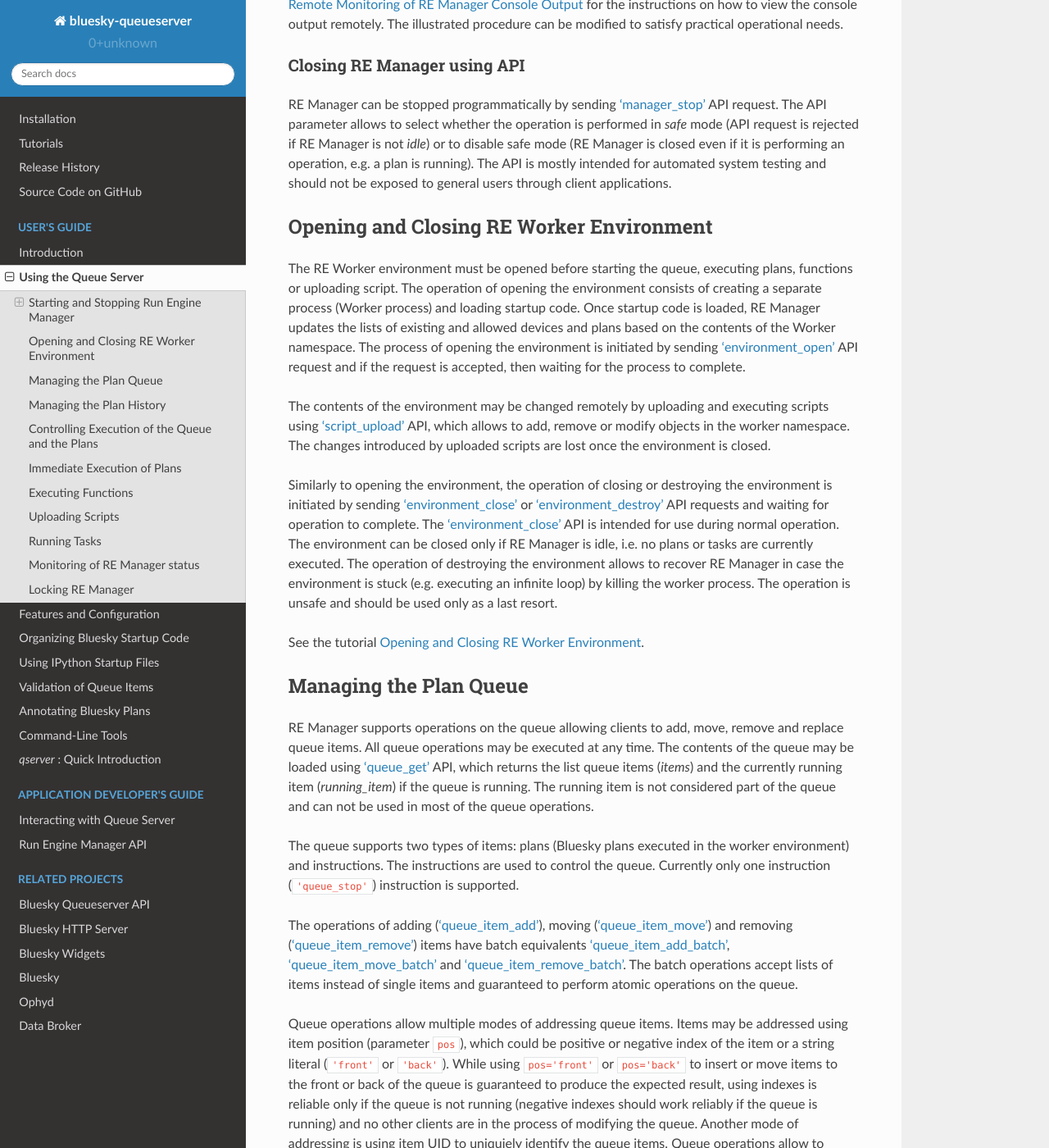
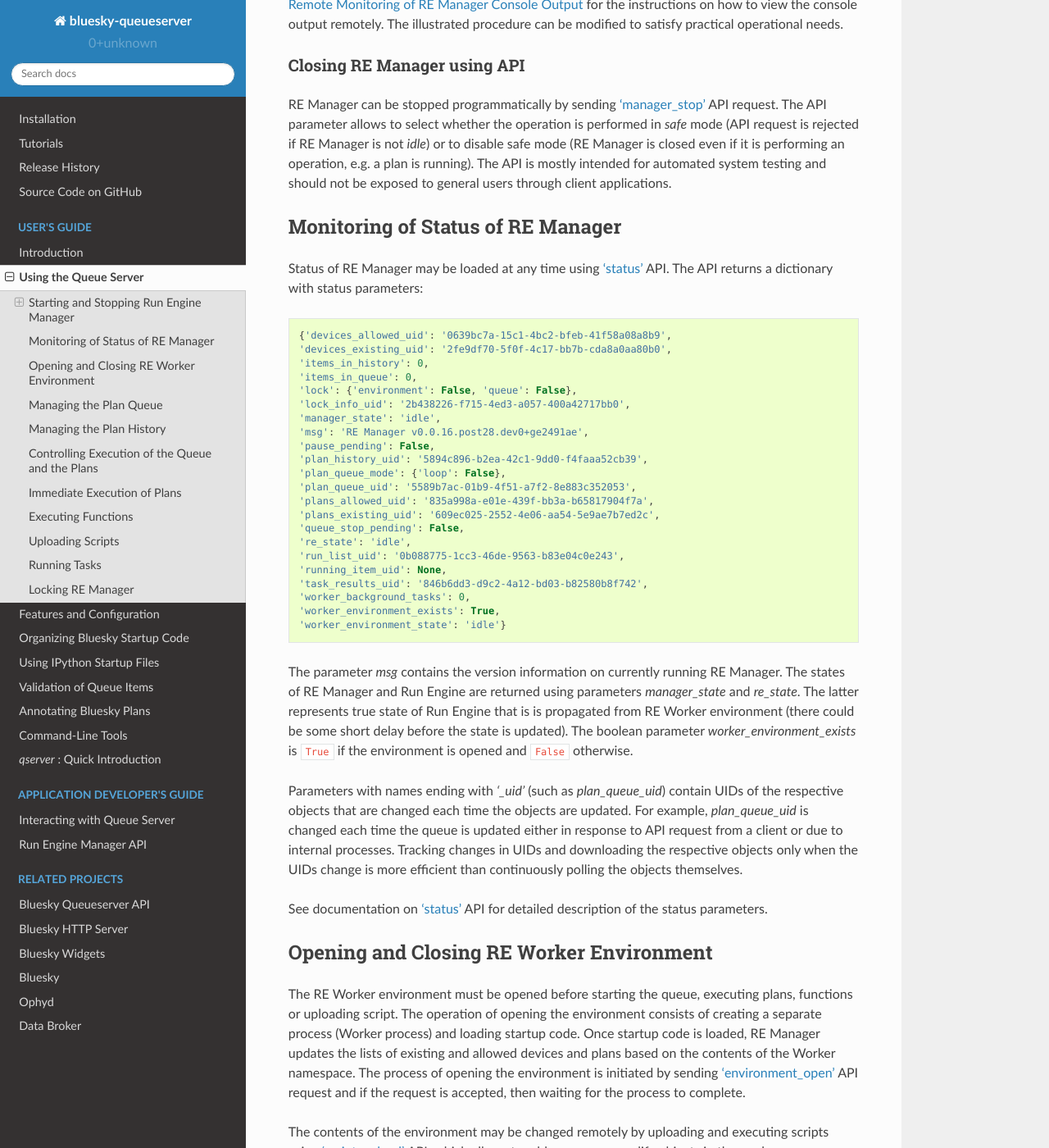
Before and after one commit to bluesky/bluesky-queueserver, a Sphinx documentation site: the page built from docs/source/using_queue_server.rst, in a window 1280 px wide and 1400 px high, scrolled down 2343 px. Shown: the whole window at 82% size. Built offline with Sphinx 7.4.7 and the Read the Docs theme 2.0.0, drawn with Linux system fonts in a browser that asks for light colours; some of the changed text lies outside the part shown.

Commit message:
DOC: monitoring status

```diff
--- a/docs/source/using_queue_server.rst
+++ b/docs/source/using_queue_server.rst
@@ -105,6 +105,49 @@ allows to select whether the operation is performed in *safe* mode (API request
 not *idle*) or to disable safe mode (RE Manager is closed even if it is performing an operation, e.g. a plan
 is running). The API is mostly intended for automated system testing and should not be exposed to general users
 through client applications.
+
+Monitoring of Status of RE Manager
+----------------------------------
+
+Status of RE Manager may be loaded at any time using :ref:`method_status` API. The API returns
+a dictionary with status parameters::
+
+  {'devices_allowed_uid': '0639bc7a-15c1-4bc2-bfeb-41f58a08a8b9',
+  'devices_existing_uid': '2fe9df70-5f0f-4c17-bb7b-cda8a0aa80b0',
+  'items_in_history': 0,
+  'items_in_queue': 0,
+  'lock': {'environment': False, 'queue': False},
+  'lock_info_uid': '2b438226-f715-4ed3-a057-400a42717bb0',
+  'manager_state': 'idle',
+  'msg': 'RE Manager v0.0.16.post28.dev0+ge2491ae',
+  'pause_pending': False,
+  'plan_history_uid': '5894c896-b2ea-42c1-9dd0-f4faaa52cb39',
+  'plan_queue_mode': {'loop': False},
+  'plan_queue_uid': '5589b7ac-01b9-4f51-a7f2-8e883c352053',
+  'plans_allowed_uid': '835a998a-e01e-439f-bb3a-b65817904f7a',
+  'plans_existing_uid': '609ec025-2552-4e06-aa54-5e9ae7b7ed2c',
+  'queue_stop_pending': False,
+  're_state': 'idle',
+  'run_list_uid': '0b088775-1cc3-46de-9563-b83e04c0e243',
+  'running_item_uid': None,
+  'task_results_uid': '846b6dd3-d9c2-4a12-bd03-b82580b8f742',
+  'worker_background_tasks': 0,
+  'worker_environment_exists': True,
+  'worker_environment_state': 'idle'}
+
+The parameter *msg* contains the version information on currently running RE Manager. The states
+of RE Manager and Run Engine are returned using parameters *manager_state* and *re_state*.
+The latter represents true state of Run Engine that is is propagated from RE Worker environment
+(there could be some short delay before the state is updated). The boolean parameter
+*worker_environment_exists* is ``True`` if the environment is opened and ``False`` otherwise.
+
+Parameters with names ending with *'_uid'* (such as *plan_queue_uid*) contain UIDs of the respective
+objects that are changed each time the objects are updated. For example, *plan_queue_uid* is changed
+each time the queue is updated either in response to API request from a client or due to internal
+processes. Tracking changes in UIDs and downloading the respective objects only when the UIDs
+change is more efficient than continuously polling the objects themselves.
+
+See documentation on :ref:`method_status` API for detailed description of the status parameters.
 
 Opening and Closing RE Worker Environment
 -----------------------------------------
@@ -392,9 +435,8 @@ of each task.
   to ensure thread safety. Foreground tasks could be executed in the main thread one at a time and do not
   introduce risks associated with thread safety.
 
+See the tutorials :ref:`tutorial_executing_functions` and :ref:`tutorial_uploading_scripts`.
 
-Monitoring of RE Manager status
--------------------------------
 
 .. _locking_re_manager:
 
```
